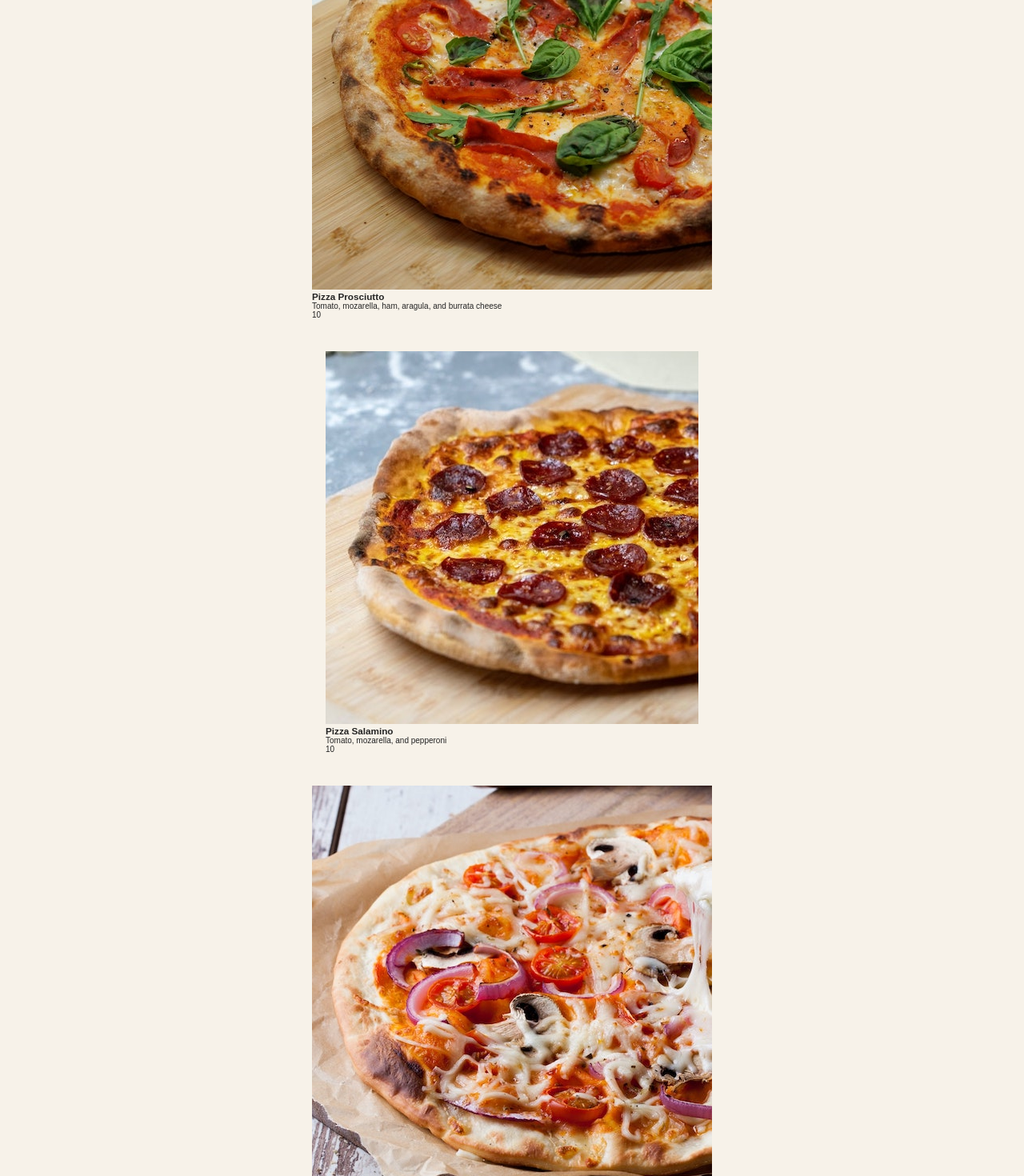
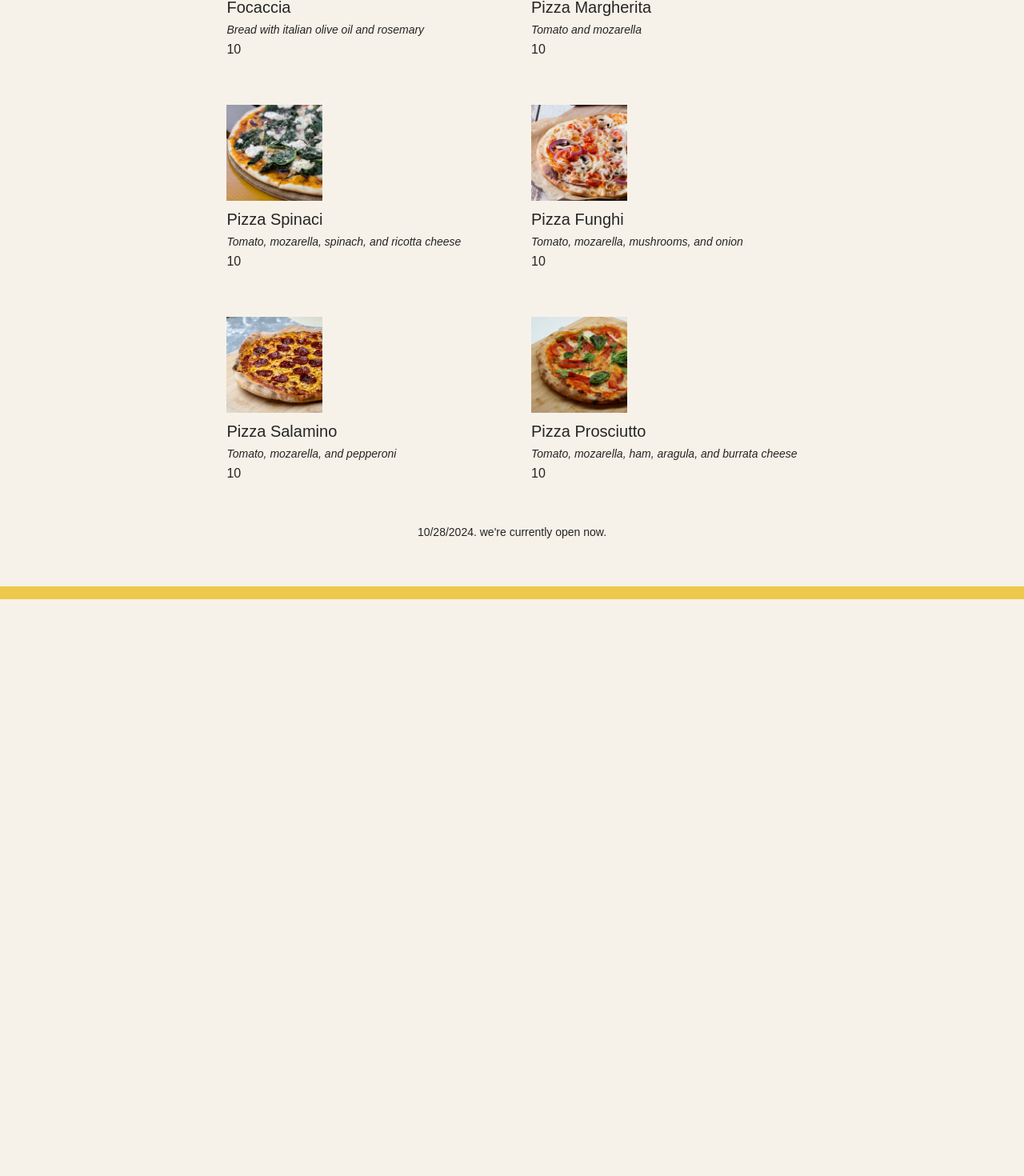
Before and after one commit to akumarkk/WebFW, a React (Create React App) app in the folder ReactJS/Pizza/pizza/: page / in a window 1280 px wide. Shown: the part 420-1890 px from the top of the page at 80% size. After the commit the page ends 1169 px from the top, so only its background shows below. Built offline with nearby package versions, Linux system fonts and the light colour scheme.

Commit message:
render list

```diff
--- a/ReactJS/Pizza/pizza/src/index.js
+++ b/ReactJS/Pizza/pizza/src/index.js
@@ -77,27 +77,18 @@ function Menu() {
   return (
     <div className='menu'>
       <h2>Our Menu</h2>
-      <Pizza
-        name='Pizza Prosciutto'
-        ingredients='Tomato, mozarella, ham, aragula, and burrata cheese'
-        imgName='pizzas/prosciutto.jpg'
+
+      <div>
+        <ul className='pizzas'>
+        {pizzaData.map(p => <Pizza name={p.name}
+        ingredients={p.ingredients}
+        imgName={p.photoName}
         price={10}
-        >
+        key={p.name}
+        ></Pizza>)}
+        </ul>
 
-        </Pizza>
-      <Pizza
-        name='Pizza Salamino'
-        ingredients='Tomato, mozarella, and pepperoni'
-        imgName='pizzas/salamino.jpg'
-        price={10}>
-
-        </Pizza>
-      <Pizza
-        name='Pizza Funghi'
-        ingredients='Tomato, mozarella, mushrooms, and onion'
-        imgName='pizzas/funghi.jpg'>
-
-        </Pizza>
+      </div>
     </div>
     )
 }
@@ -117,7 +108,9 @@ function Footer() {
 function Pizza(props) {
   console.log(props)
   // props.imgName = "test" // err
-  return (<div>
+  return (
+    <li className='pizza'>
+      <div>
         <img src={props.imgName} alt="" />
         <div>
 
@@ -127,7 +120,9 @@ function Pizza(props) {
         </div>
 
 
-    </div>)
+      </div>
+    </li>
+    )
 }
 
 const root = ReactDOM.createRoot(document.getElementById("root"))
```
Also changed, not shown: 1 other file (tests, documents, lock files or other folders). Lines whose indentation alone changed are shown as unchanged.
